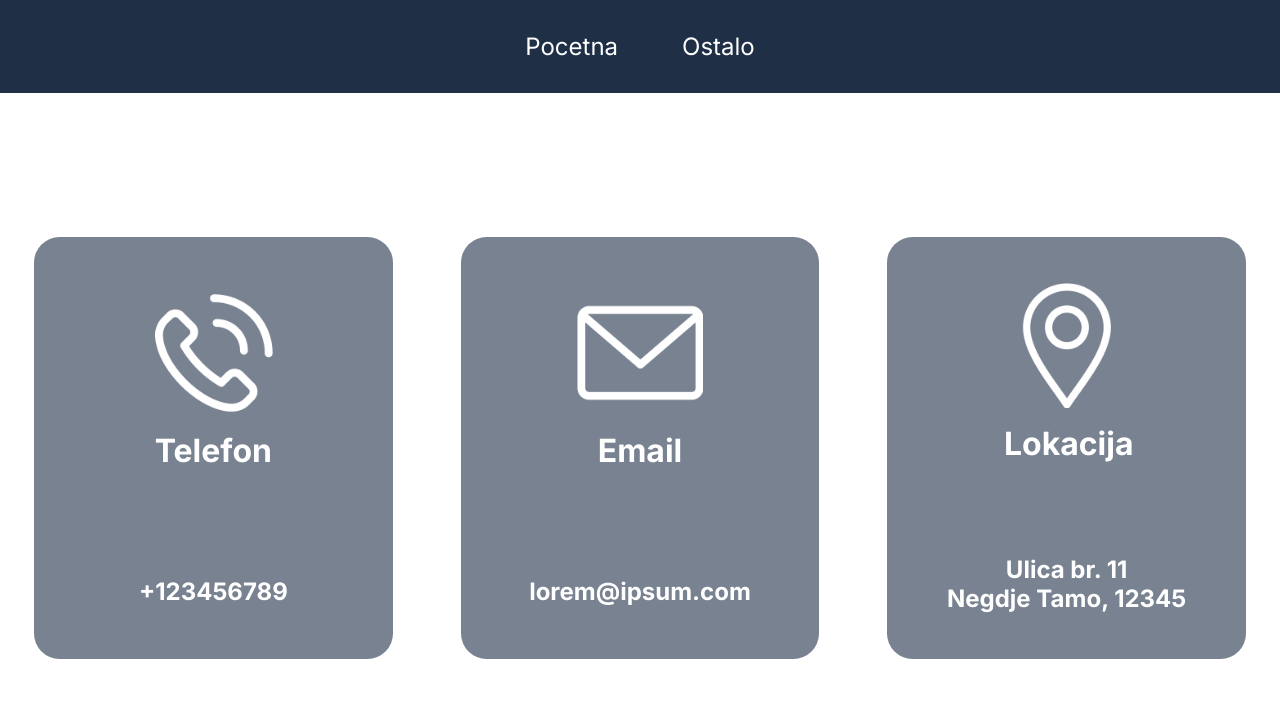
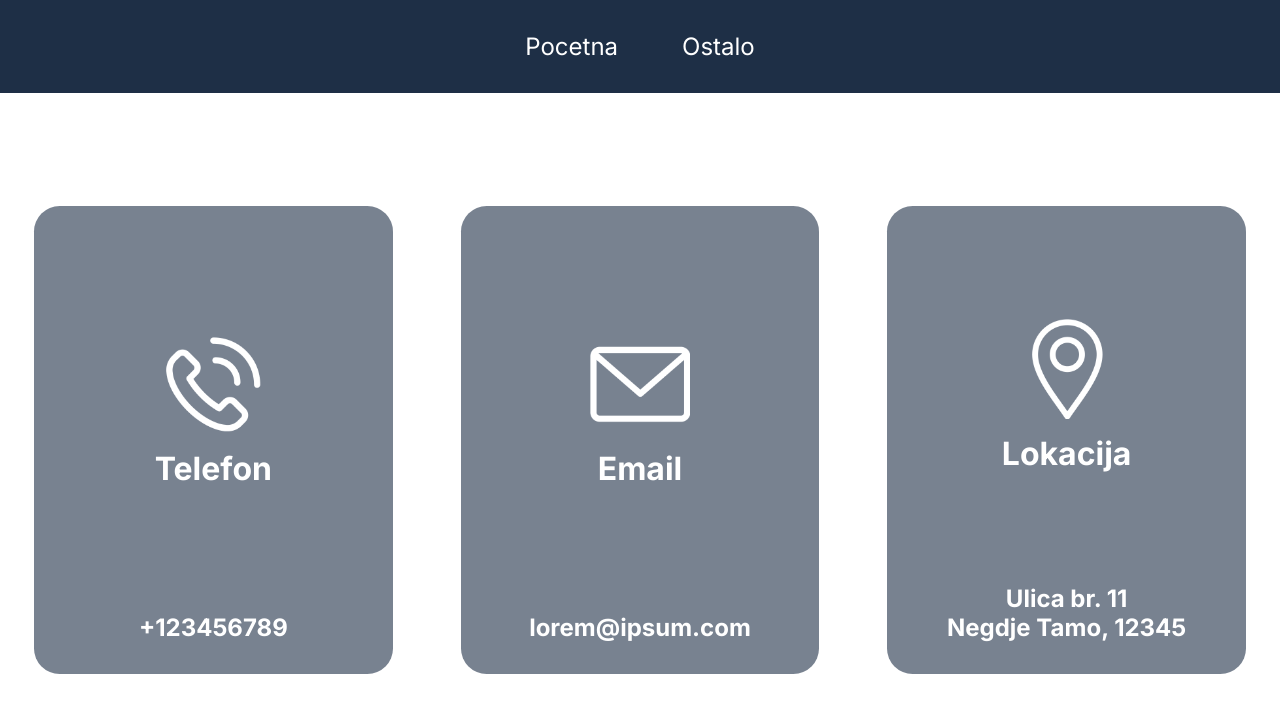
Before and after one commit to DorjaSkenderovic/nextjs-project, a Next.js app: page /other/contact in a window 1280 px wide. Shown: the top 712 px of the page. Built offline with nearby package versions, Linux system fonts and the light colour scheme.

Commit message:
fix ContactCard

```diff
--- a/app/other/contact/page.module.scss
+++ b/app/other/contact/page.module.scss
@@ -2,24 +2,26 @@
     height: 100vh;
     width: 100%;
     display: flex;
-    padding-top: 12vh;
+    padding-top: 5rem;
     justify-content: space-around;
     align-items: center;
 
     .card {
         width: 28%;
-        height: 60%;
+        height: 65%;
+        z-index: -10;
     }
 
-    @media screen and (max-width: 800px) {
+    @media screen and (max-width: 1000px) {
         height: 100%;
+        padding-top: 7rem;
         flex-direction: column;
-        gap: 3vh;
+        gap: 1rem;
 
         .card {
             width: 80%;
             z-index: -1;
-            padding: 2vh;
+            padding: 1em;
 
         }
 
--- a/components/ContactCard/ContactCard.js
+++ b/components/ContactCard/ContactCard.js
@@ -6,6 +6,7 @@ const ContactCard = (props) => {
     const className = props.className || "";
     return (
         <div className={`${styles.card} ${className}`}>
+            <div className={styles.head}>
                 <div className={styles.image}>
                     <Image
                         src={props.image}
@@ -13,9 +14,10 @@ const ContactCard = (props) => {
                         alt={props.title}
                         priority={true}
                     />
+                </div>
                 <h2>{props.title}</h2>
             </div>
-            <div>
+            <div className={styles.infoData}>
                 {props.contact.split("\n").map((paragraph) => {
                     return <p>{paragraph}</p>;
                 })}
--- a/components/ContactCard/ContactCard.module.scss
+++ b/components/ContactCard/ContactCard.module.scss
@@ -2,19 +2,30 @@
         background: rgba(30, 47, 70, 0.6);
         border-radius: 2vw;
         color: white;
+        transition: transform 0.2s;
+        padding: 32px;
         display: flex;
         flex-direction: column;
-    justify-content: space-around;
+        justify-content: space-between;
+        object-fit: contain;
+
+
+        .head {
+            display: flex;
+            flex-direction: column;
+            justify-content: center;
             align-items: center;
-    transition: transform .2s;
+            height: 100%;
+
 
             .image {
-        width: 35%;
-        text-align: center;
+                min-width: 100px;
+            }
 
             h2 {
                 font-weight: 700;
-            padding-top: 2vh;
+                padding-top: 15px;
+                padding-bottom: 30px;
             }
         }
 
```
Lines whose indentation alone changed are shown as unchanged.
